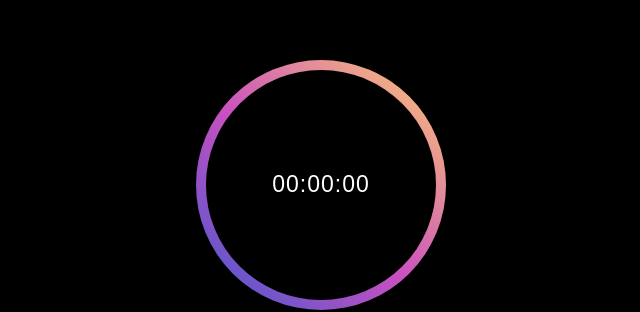
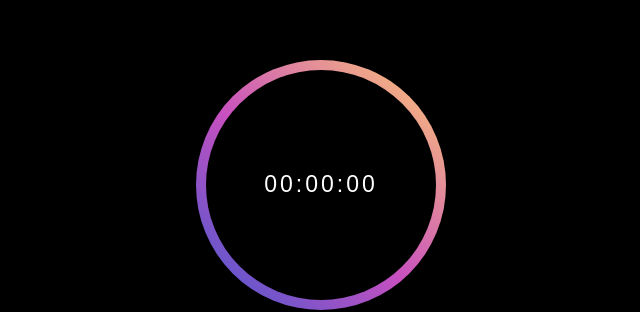
Before and after one commit to imasifakhtar/Stopwatch, a plain HTML site: page index.html in a window 1280 px wide. Shown: the part 178-490 px from the top of the page, 319-959 px from the left. Drawn offline with Linux system fonts and the light colour scheme.

Commit message:
Update style.css

```diff
--- a/style.css
+++ b/style.css
@@ -45,7 +45,7 @@ body {
 .text {
   color: white;
   font-size: 23px;
-  letter-spacing: 1px;
+  letter-spacing: 3px;
 }
 
 .button-wrapper {
```
